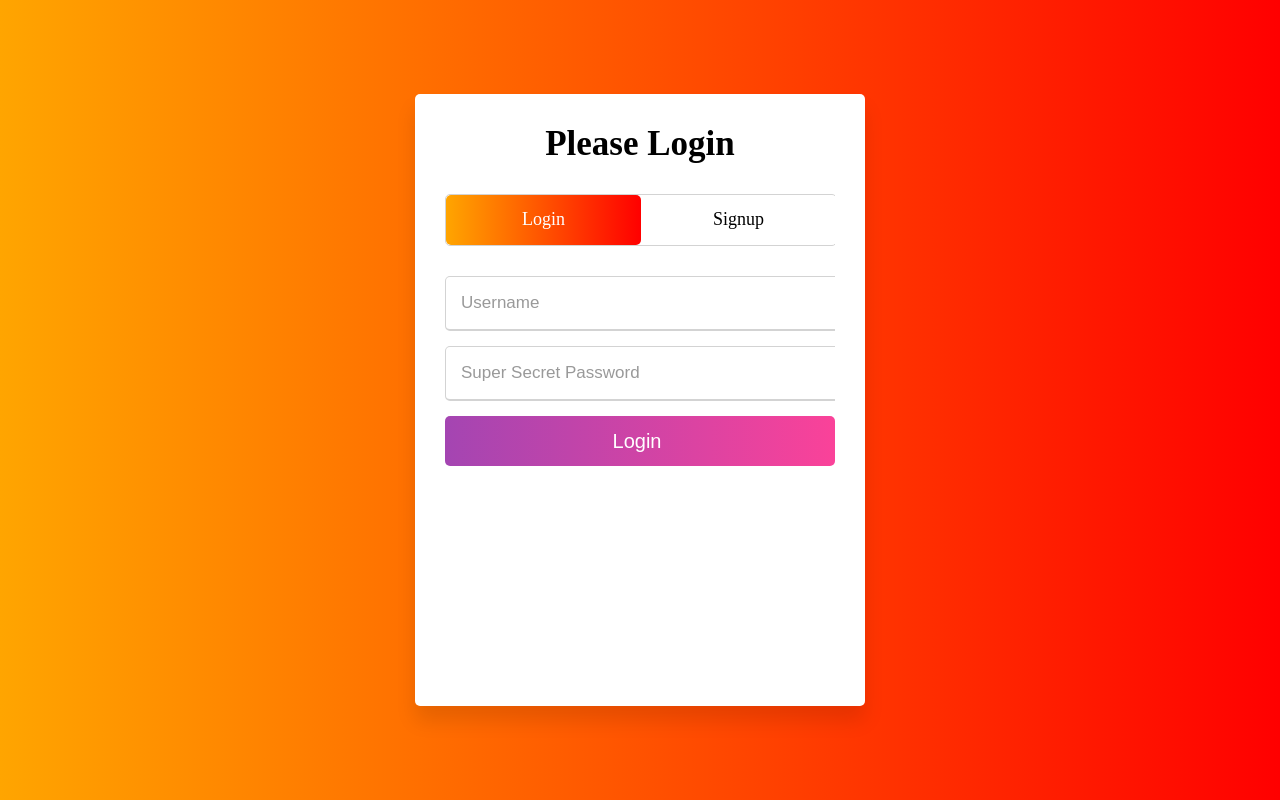
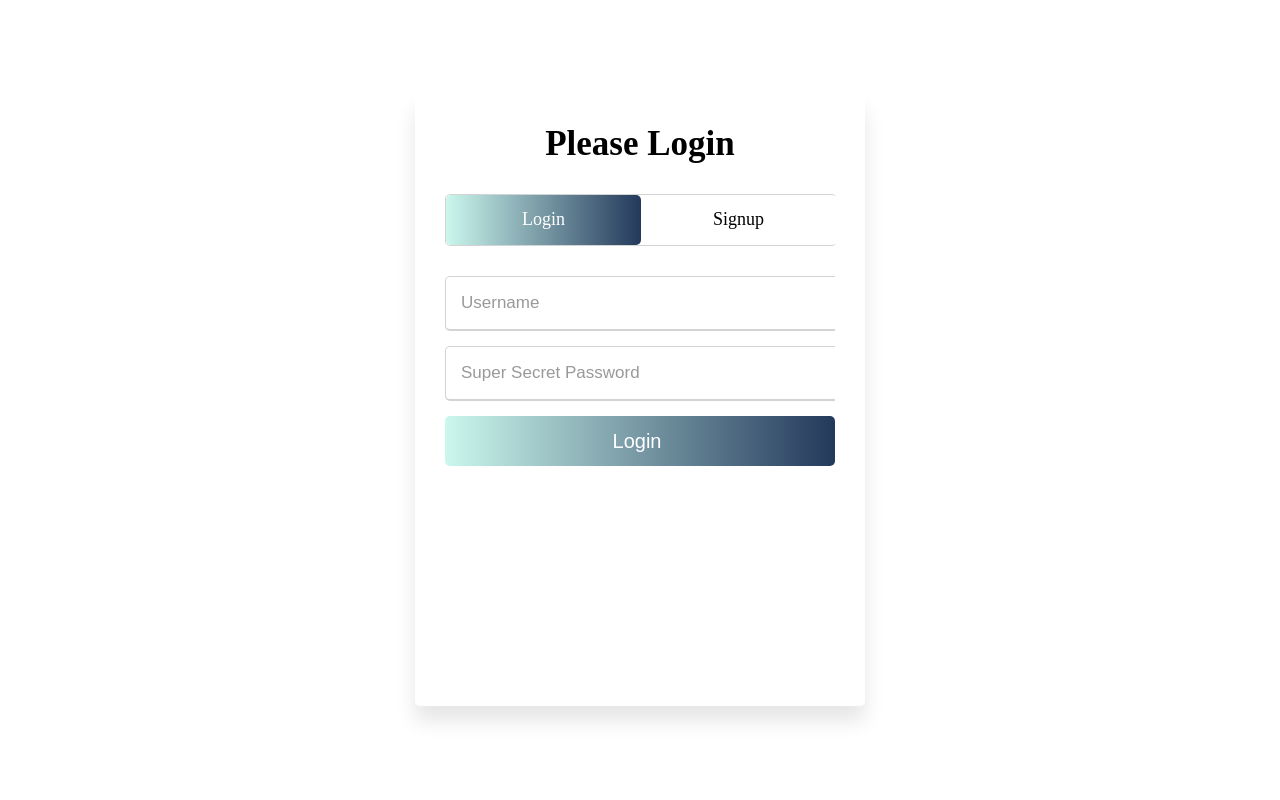
Before and after one commit to rtownsend9/COP_4331_Small_Project, a PHP site: page / in a window 1280 px wide. Run offline with PHP 8.4, Linux system fonts and the light colour scheme.

Commit message:
Update styles.css

```diff
--- a/css/styles.css
+++ b/css/styles.css
@@ -3,10 +3,9 @@ html,body{
   height: 100%;
   width: 100%;
   place-items: center;
-  background: -webkit-linear-gradient(left, #FFA500, #FF0000);
-}
+ }
 ::selection{
-  background: #fa4458;
+  background: #23395B;
   color: #fff;
 }
 .wrapper{
@@ -61,7 +60,7 @@ html,body{
   left: 0;
   z-index: 0;
   border-radius: 5px;
-  background: -webkit-linear-gradient(left, #FFA500, #FF0000);
+ background: -webkit-linear-gradient(left, #CBF7ED, #23395B);
   transition: all 0.6s cubic-bezier(0.68,-0.55,0.265,1.55);
 }
 input[type="radio"]{
@@ -114,14 +113,14 @@ input[type="radio"]{
   transition: all 0.3s ease;
 }
 .form-inner form .field input:focus{
-  border-color: #FF0000;
+  border-color: #23395B;
 }
 .form-inner form .field input::placeholder{
   color: #999;
-  transition: all 0.3s ease;
+transition: all 0.3s ease;
 }
 form .field input:focus::placeholder{
-  color: #FF0000;
+  color: #000;
 }
 form .btn{
   height: 50px;
@@ -135,7 +134,7 @@ form .btn .btn-layer{
   width: 300%;
   position: absolute;
   left: -100%;
-  background: -webkit-linear-gradient(right, #a445b2, #fa4299, #a445b2, #fa4299);
+  background:-webkit-linear-gradient(right, #CBF7ED, #23395b, #CBF7ED, #23395b);
   border-radius: 5px;
   transition: all 0.4s ease;;
 }
```
